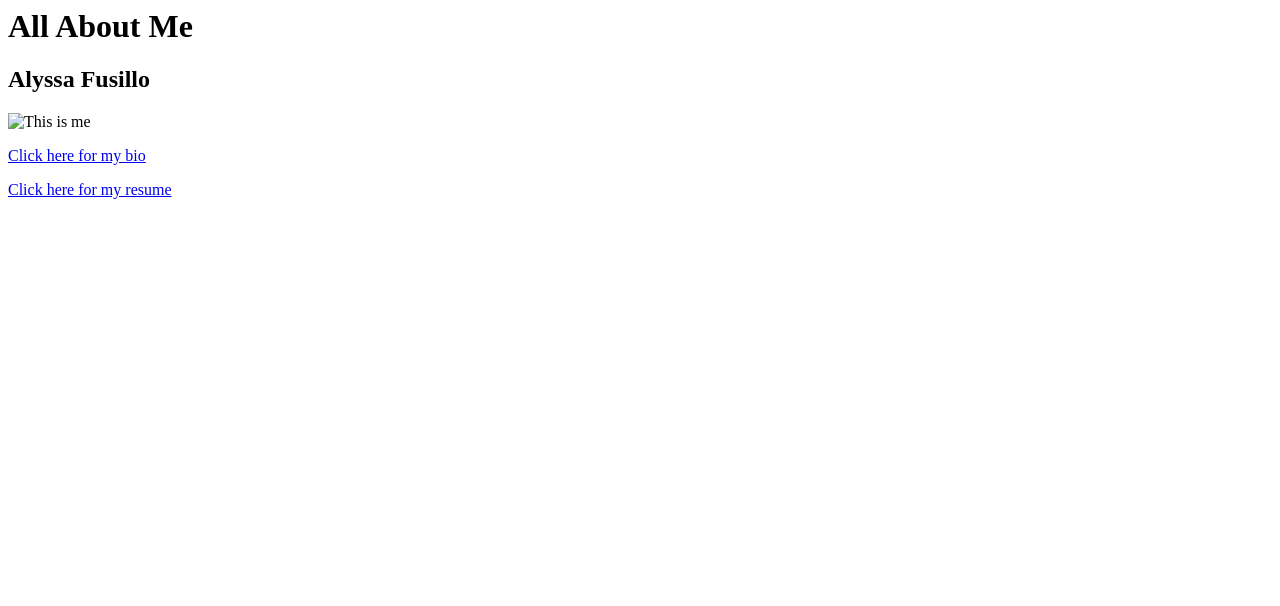
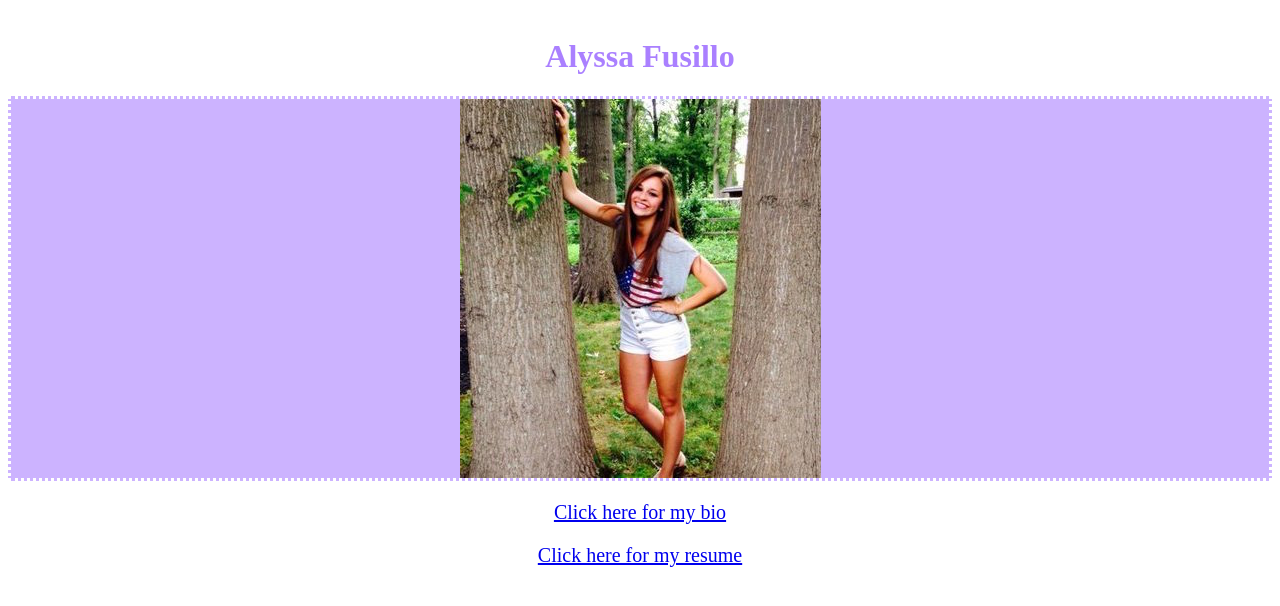
Before and after one commit to afusillo/afusillo.github.io, a plain HTML site: page index.html in a window 1280 px wide. Drawn offline with Linux system fonts and the light colour scheme.

Commit message:
added all files first time

```diff
--- a/index.html
+++ b/index.html
@@ -5,15 +5,13 @@
 
 <head>
 	<meta charset= "UTF-8"/>
-	<title>All About Me</title>
+	<title>Alyssa Fusillo</title>
 	<link rel="stylesheet" href="style.css"/>
 </head>
 
 <body>
 
-<h1>All About Me</h1>
-
-<h2> Alyssa Fusillo </h2>
+<h1> Alyssa Fusillo </h1>
 
 <p><div id = "pic"><img src = "me.jpg" alt= "This is me"/></div></p>
 
--- /dev/null
+++ b/style.css
@@ -0,0 +1,32 @@
+
+
+h1 {
+	margin-top: 3%;
+	font-family: "Lucida Bright";
+	text-align: center;
+	color: #AA80FF;
+}
+
+h2 {
+	font-family:"Lucinda Bright";
+	text-align: center;
+	color: #BB99FF;
+
+}
+
+
+p {
+	font-family: "Lucida Bright";
+	text-align: center;
+	font-size: 20px ;
+	margin-right:20%;
+	margin-left: 20%;
+
+}
+
+#pic{
+	background-color: #CCB3FF;
+	border: 3px dotted #FFFFFF;
+	text-align:center;
+
+}
--- /dev/null
+++ b/style2.css
@@ -0,0 +1,36 @@
+
+
+html
+{
+background-color: #E5CCF6;
+}
+
+body{
+margin-left: 10%;
+margin-right: 10%;
+}
+
+h1 {
+	margin-top: 5%;
+	font-family: "Cambria";
+	text-align:center;
+	color: #9900FF;
+}
+
+h3 {
+	font-family:"Trebuchet MS";
+	color: #9966CC;
+
+}
+
+
+p {
+	font-family: "Lucida Bright";
+	font-size: 16px ;
+}
+
+ul{
+	font-family: "Lucida Bright";
+	font-size: 16px ;
+
+}
```
Also changed, not shown: bio.html (added, +16 -0 lines), resume.html (added, +37 -0 lines), me.jpg (added).
